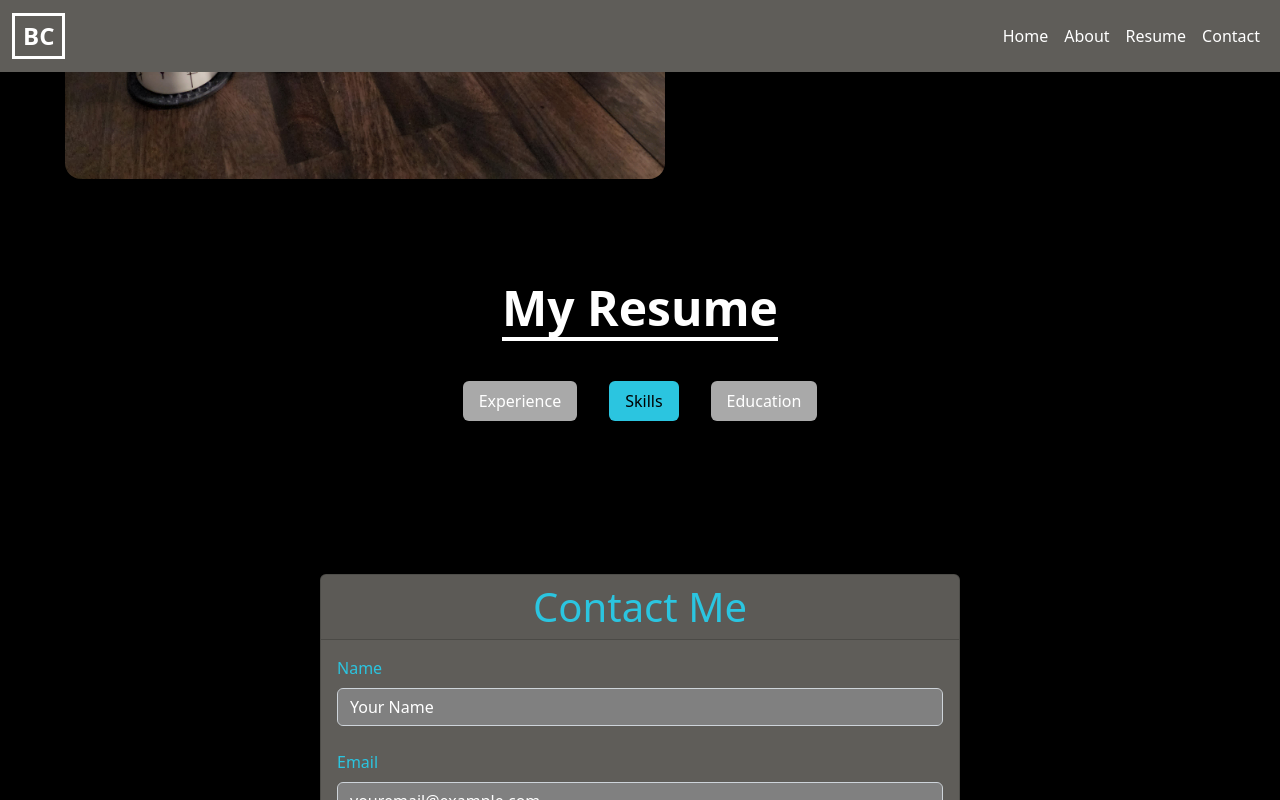
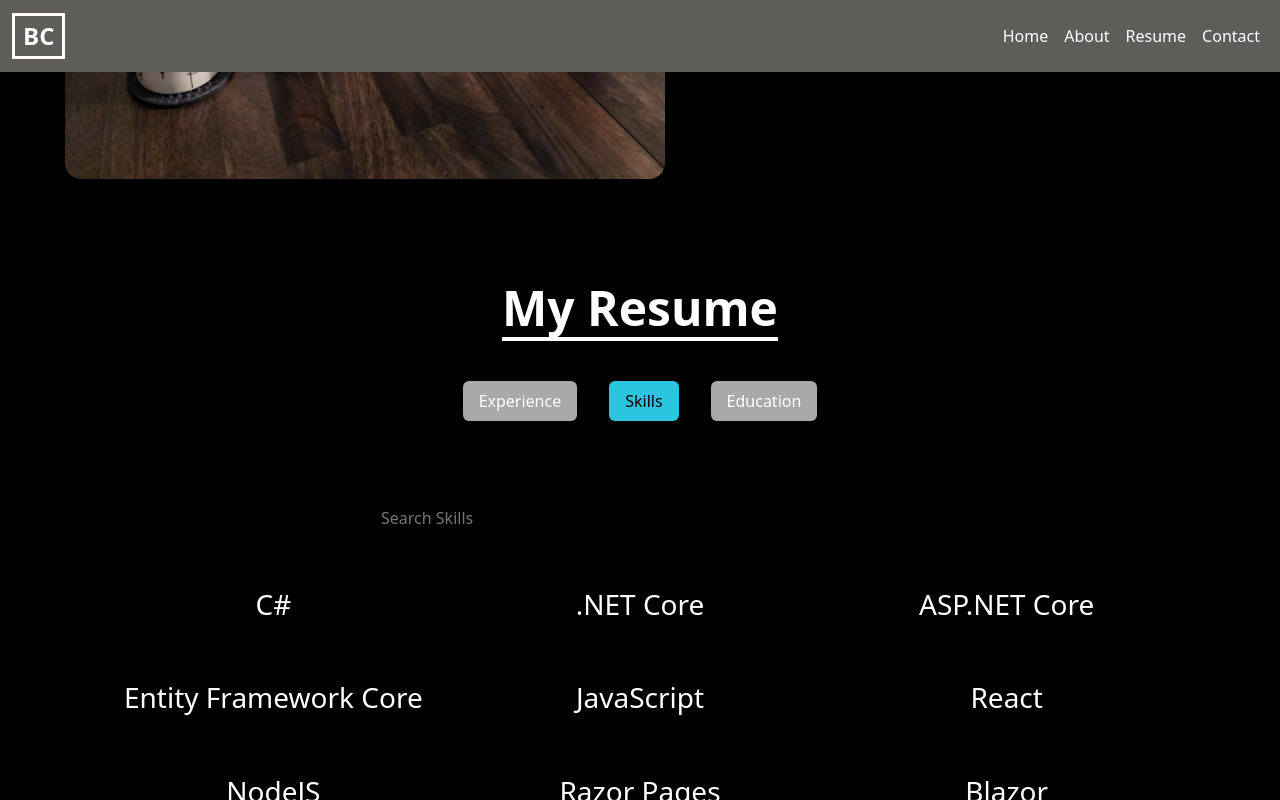
Before and after one commit to bcaesar42/bryancaesar-dot-com, a React (Create React App) app: page / in a window 1280 px wide. Both pictures are taken after a click on the button "Skills". Shown: the part 743-1543 px from the top of the page. Built offline with nearby package versions, Linux system fonts and the light colour scheme.

Commit message:
Implementing Skills component.

```diff
--- a/src/Components/Resume/Resume.js
+++ b/src/Components/Resume/Resume.js
@@ -3,10 +3,11 @@ import styled from 'styled-components';
 import Nav from 'react-bootstrap/Nav';
 import Experience from './Experience/Experience';
 import Education from './Education';
+import Skills from './Skills/Skills';
 
 const tabs = {
   Experience: <Experience />,
-  Skills: <div />,
+  Skills: <Skills />,
   Education: <Education />,
 };
 
--- /dev/null
+++ b/src/Components/Resume/Skills/Skills.js
@@ -0,0 +1,84 @@
+import { useState } from 'react';
+import { styled } from 'styled-components';
+import skillsInfo from './SkillsInfo.json';
+
+const Skills = () => {
+  const [searchValue, setSearchValue] = useState();
+
+  return (
+    <Wrapper>
+      <SearchBar
+        type="text"
+        placeholder="Search Skills"
+        onChange={e => setSearchValue(e.target.value)}
+      />
+
+      <SkillsList>
+        {skillsInfo.map(skill =>
+          <SkillCard key={skill}>
+            {skill}
+          </SkillCard>
+        )}
+      </SkillsList>
+    </Wrapper>
+  );
+};
+
+export default Skills;
+
+const Wrapper = styled.div`
+  display: flex;
+  flex-direction: column;
+  align-items: center;
+  gap: 1rem;
+
+  width: 100%;
+  max-width: 1100px;
+  margin: 20px;
+`;
+
+const SearchBar = styled.input`
+  color: white;
+  background-color: ${props => props.theme.dark || 'black'};
+  width: 50%;
+  padding: .75rem 1rem;
+  border: none;
+  border-radius: 2rem;
+  font-size: 1rem;
+
+  :focus {
+    outline-width: 0;
+  }
+`;
+
+const SkillsList = styled.div`
+  display: flex;
+  flex-wrap: wrap;
+  justify-content: center;
+
+  width: 100%;
+  max-height: 500px;
+  overflow-y: scroll;
+
+  &::-webkit-scrollbar {
+    display: block;
+    width: 1rem;
+  }
+
+  &::-webkit-scrollbar-thumb {
+    width: 1rem;
+    background-color: ${props => props.theme.light || 'silver'};
+    border-radius: 25px;
+  }
+`;
+
+const SkillCard = styled.h3`
+  background-color: ${props => props.theme.dark || 'black'};
+  color: ${props => props.theme.primary || 'white'};
+  text-align: center;
+
+  flex: 1 0 30%;
+  margin: 10px;
+  padding: 20px;
+  border-radius: 20px;
+`;
--- /dev/null
+++ b/src/Components/Resume/Skills/SkillsInfo.json
@@ -0,0 +1,35 @@
+[
+  "C#",
+  ".NET Core",
+  "ASP.NET Core",
+  "Entity Framework Core",
+  "JavaScript",
+  "React",
+  "NodeJS",
+  "Razor Pages",
+  "Blazor",
+  ".NET MAUI",
+  "Fluent Migrator",
+  "SQL",
+  "MS SQL Server",
+  "MySQL",
+  "AWS",
+  "NoSQL",
+  "DynamoDB",
+  "Java",
+  "Python",
+  "HTML",
+  "CSS",
+  "GraphQL",
+  "Vue",
+  "Bootstrap",
+  "Microservices",
+  "Software Architecture",
+  "Docker",
+  "CI/CD Pipelines",
+  "Unit Testing",
+  "NUnit",
+  "Git",
+  "Version Control",
+  "Linux"
+]
```
